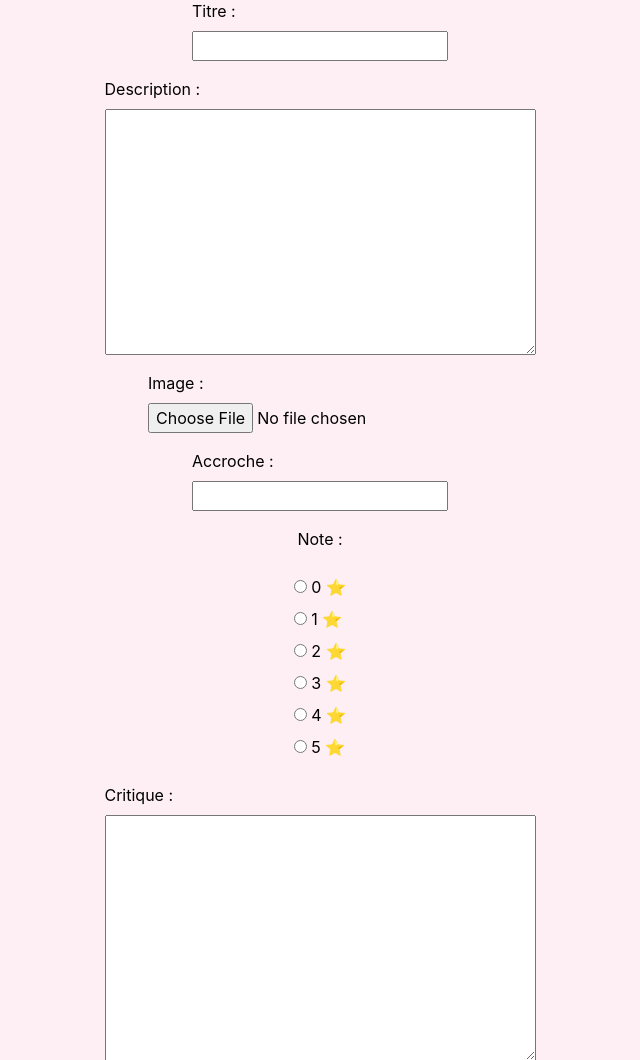
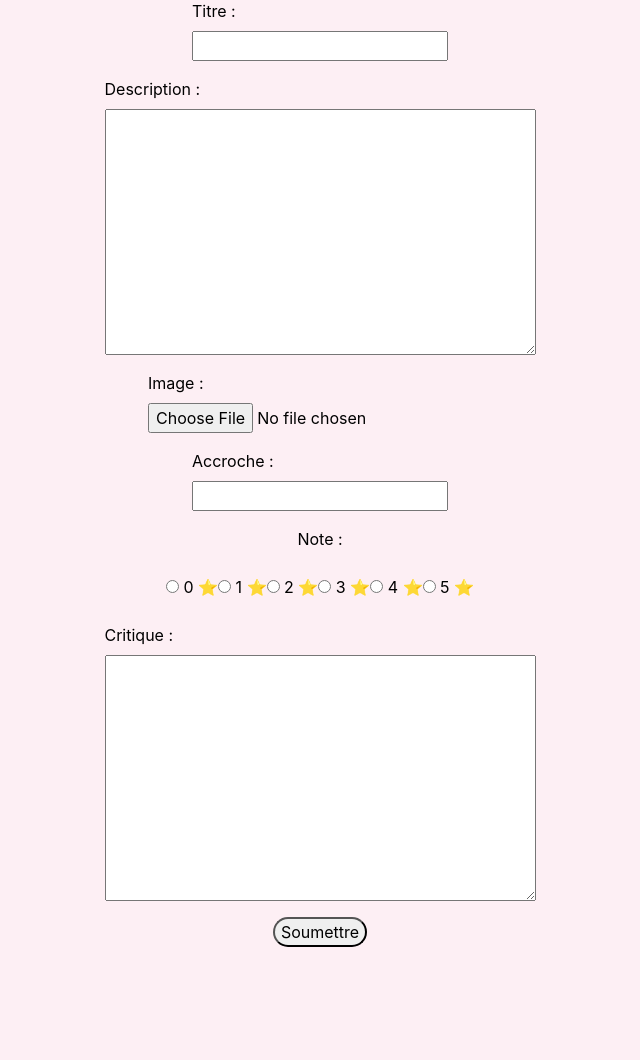
Before and after one commit to Alaet/LITReview--App, a Django app: page /add_review/ in a window 1280 px wide. Shown: the part 207-1267 px from the top of the page, without its empty margins (320-960 px from the left). After the commit the page ends 1154 px from the top, so only its background shows below. Run offline with Django 4.2, Linux system fonts and the light colour scheme; the visitor is signed in with stand-in values (Sample User, id 1); some libraries are stand-ins or nearby versions.

Commit message:
SASS fix for id_note
added id_note for flex mangment of rating

```diff
--- a/LITReview/static/styles.css
+++ b/LITReview/static/styles.css
@@ -229,6 +229,22 @@ p > #id_content {
   -webkit-box-pack: none;
       -ms-flex-pack: none;
           justify-content: none;
+}
+
+#id_note {
+  display: -webkit-box;
+  display: -ms-flexbox;
+  display: flex;
+  -webkit-box-orient: horizontal;
+  -webkit-box-direction: normal;
+      -ms-flex-direction: row;
+          flex-direction: row;
+  -webkit-box-align: center;
+      -ms-flex-align: center;
+          align-items: center;
+  -webkit-box-pack: center;
+      -ms-flex-pack: center;
+          justify-content: center;
 }
 
 #flux_home {
--- a/LITReview/static/styles.scss
+++ b/LITReview/static/styles.scss
@@ -123,6 +123,10 @@ p > #id_content{
     @include flex(flex, row, center, none);
 }
 
+#id_note {
+    @include flex(flex, row, center, center);
+}
+
 #flux_home {
     @include flex(flex, column, center, space-evenly);
     &__button {
```
Also changed, not shown: 1 other file.
